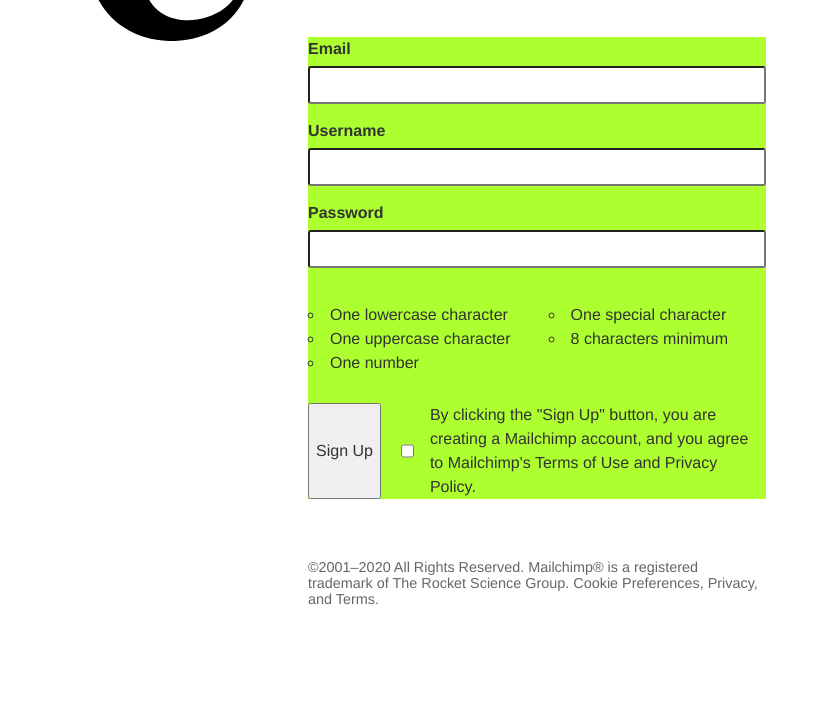
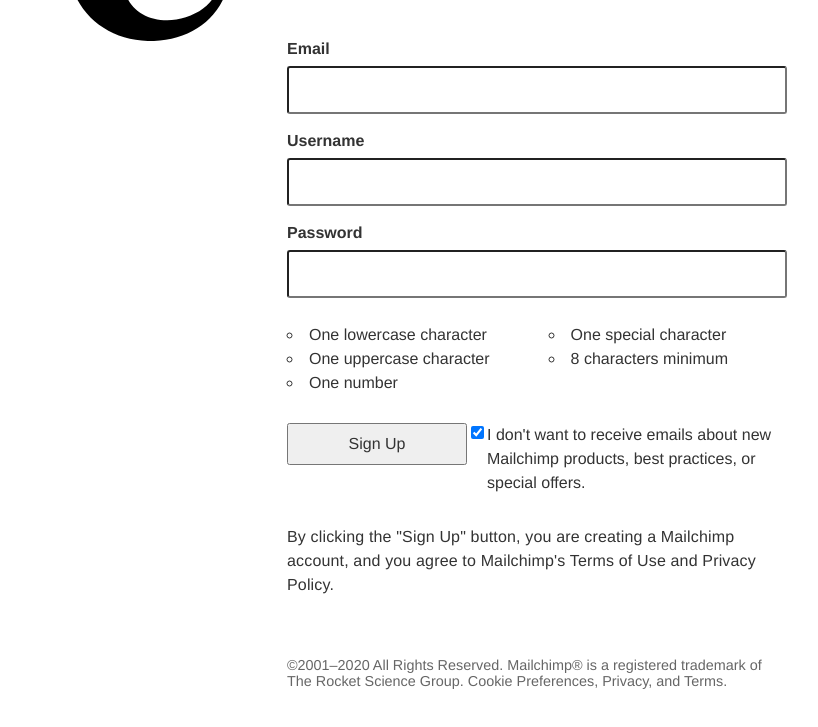
Before and after one commit to Ikass/mailchimp-signup, a plain HTML site: page index.html in a window 1280 px wide. Shown: the part 299-1026 px from the top of the page, without its empty margins (258-1076 px from the left). Before the commit the page ends 986 px from the top, so only its background shows below. Drawn offline with Linux system fonts and the light colour scheme.

Commit message:
reasonably satisfied with the result

```diff
--- a/css/main.css
+++ b/css/main.css
@@ -3,15 +3,6 @@
 Debugging
 =========================
 */
-
-main {
-    background-color: greenyellow;
-}
-
-
-.layout {
-    background-color: indianred;
-}
 
 /*
 =========================
@@ -36,6 +27,8 @@ h1 {
 
 p {
     margin-bottom: 40px;
+    letter-spacing: .01rem;
+
 }
 
 li {
@@ -78,7 +71,7 @@ main {
 .register-form input {
     box-sizing: border-box;
     width: 100%;
-    padding: 5px 8px;
+    padding: 10px 15px;
     margin-top: 5px;
     margin-bottom: 15px;
     border-radius: 3px;
@@ -89,28 +82,41 @@ main {
     margin-top: 50px;
 }
 
-.signup {
-    display: flex;
-    margin-top: 20px;
-    margin-bottom: 10px;
-}
-
-.signup input {
-    margin-right: 1rem;
-}
-
-.signup label {
-    flex: 1;
-}
-
 main ul {
     display: flex;
     flex-direction: column;
     flex-wrap: wrap;
     height: 5rem;
-    margin-top: 20px;
+    margin-top: 10px;
 }
 
+.signup {
+    display: grid;
+    grid-template-columns: 180px auto 300px;
+    grid-auto-rows: minmax(auto, auto);
+    justify-content: space-between;
+    margin-top: 20px;
+    margin-bottom: 30px;
+}
+
+.signup input {
+    padding: 10px 15px;
+    font-weight: 500;
+}
+
+.col-1-2 {
+    grid-column: 1/2;
+    align-self: start;
+}
+
+.col-2-3 {
+    grid-column: 2/3;
+    align-self: start;
+}
+
+.col-3-4 {
+    grid-column: 3/4;
+}
 
 /*
 =========================
@@ -121,3 +127,11 @@ Footer
 footer {
     margin-top: 60px;
 }
+
+/*
+=========================
+Custom Checkbox
+from
+https://www.w3schools.com/howto/howto_css_custom_checkbox.asp
+=========================
+*/
--- a/index.html
+++ b/index.html
@@ -53,10 +53,12 @@
       </fieldset>
 
       <div class="signup">
-        <input type="submit" name="submit" value="Sign Up">
-        <input type="checkbox">
-        <label>By clicking the "Sign Up" button, you are creating a Mailchimp account, and you agree to Mailchimp's Terms of Use and Privacy Policy.</label>
+        <input class="col-1-2" type="submit" name="submit" value="Sign Up">
+        <input class="col-2-3" type="checkbox" checked>
+        <label class="col-3-4">I don't want to receive emails about new Mailchimp products, best practices, or special offers.</label>
       </div>
+
+      <p>By clicking the "Sign Up" button, you are creating a Mailchimp account, and you agree to Mailchimp's Terms of Use and Privacy Policy.</p>
 
     </form>
 
```
